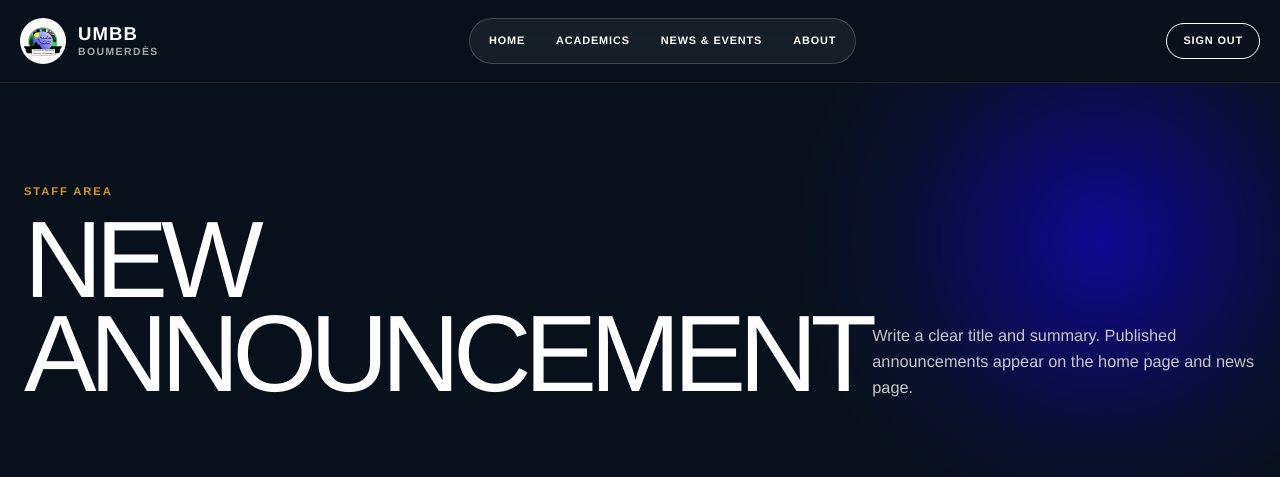
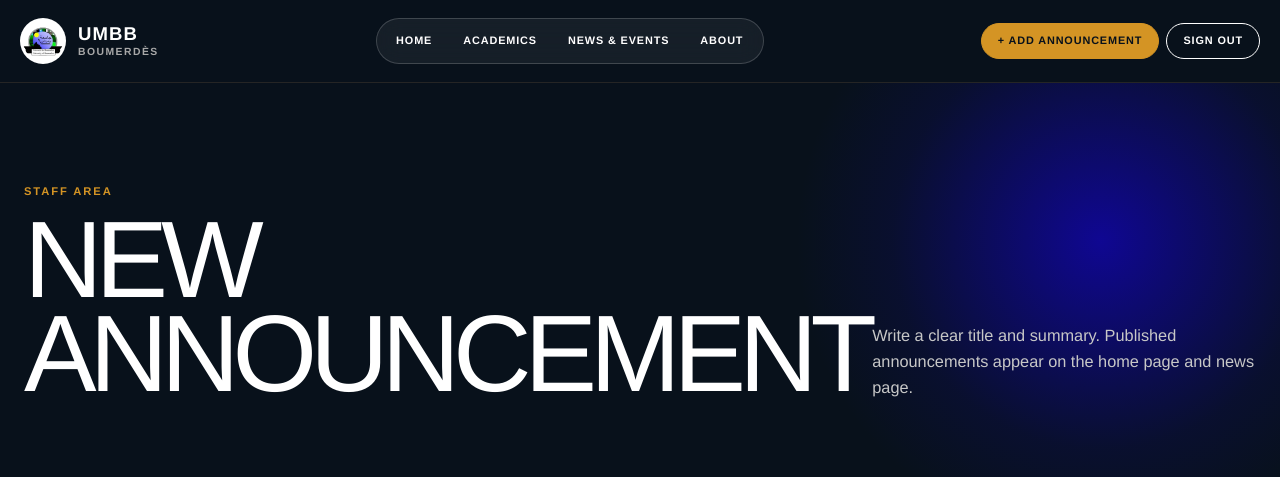
Before and after one commit to Htdz1809/UMBB-portal, a Node server app: page /admin/announcements/new in a window 1280 px wide. Shown: the top 477 px of the page. Run offline with Node 20, Linux system fonts and the light colour scheme; the visitor is signed in with stand-in values (Sample User, id 1).

Commit message:
Add direct link and button to create announcements for authenticated staff

```diff
--- a/public/css/styles.css
+++ b/public/css/styles.css
@@ -331,6 +331,19 @@ a:hover {
   color: var(--black);
 }
 
+.header-add-btn {
+  border-color: var(--yellow);
+  background: var(--yellow);
+  color: var(--black);
+  font-weight: 800;
+}
+
+.header-add-btn:hover {
+  border-color: var(--white);
+  background: var(--white);
+  color: var(--black);
+}
+
 /* Flash Notifications */
 
 .flash-container {
--- a/views/partials/header.ejs
+++ b/views/partials/header.ejs
@@ -19,6 +19,7 @@
 
     <div class="header-actions">
       <% if (currentUser) { %>
+        <a href="/admin/announcements/new" class="header-staff header-add-btn">+ Add announcement</a>
         <form action="/admin/logout" method="post" class="inline-form">
           <input type="hidden" name="_csrf" value="<%= csrfToken %>">
           <button type="submit" class="header-staff">Sign out</button>
```
Also changed, not shown: views/news.ejs (+11 -4 lines).
